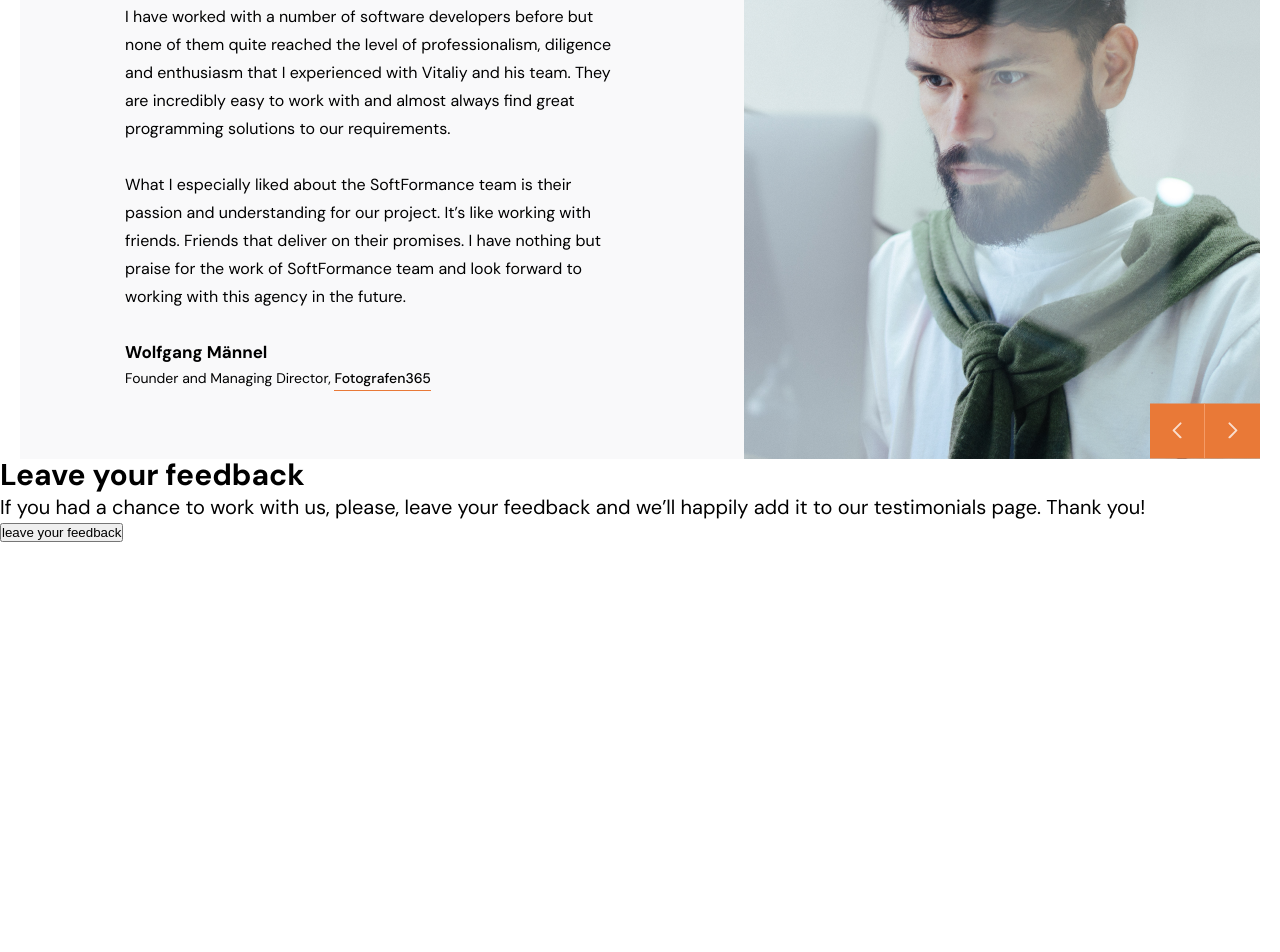
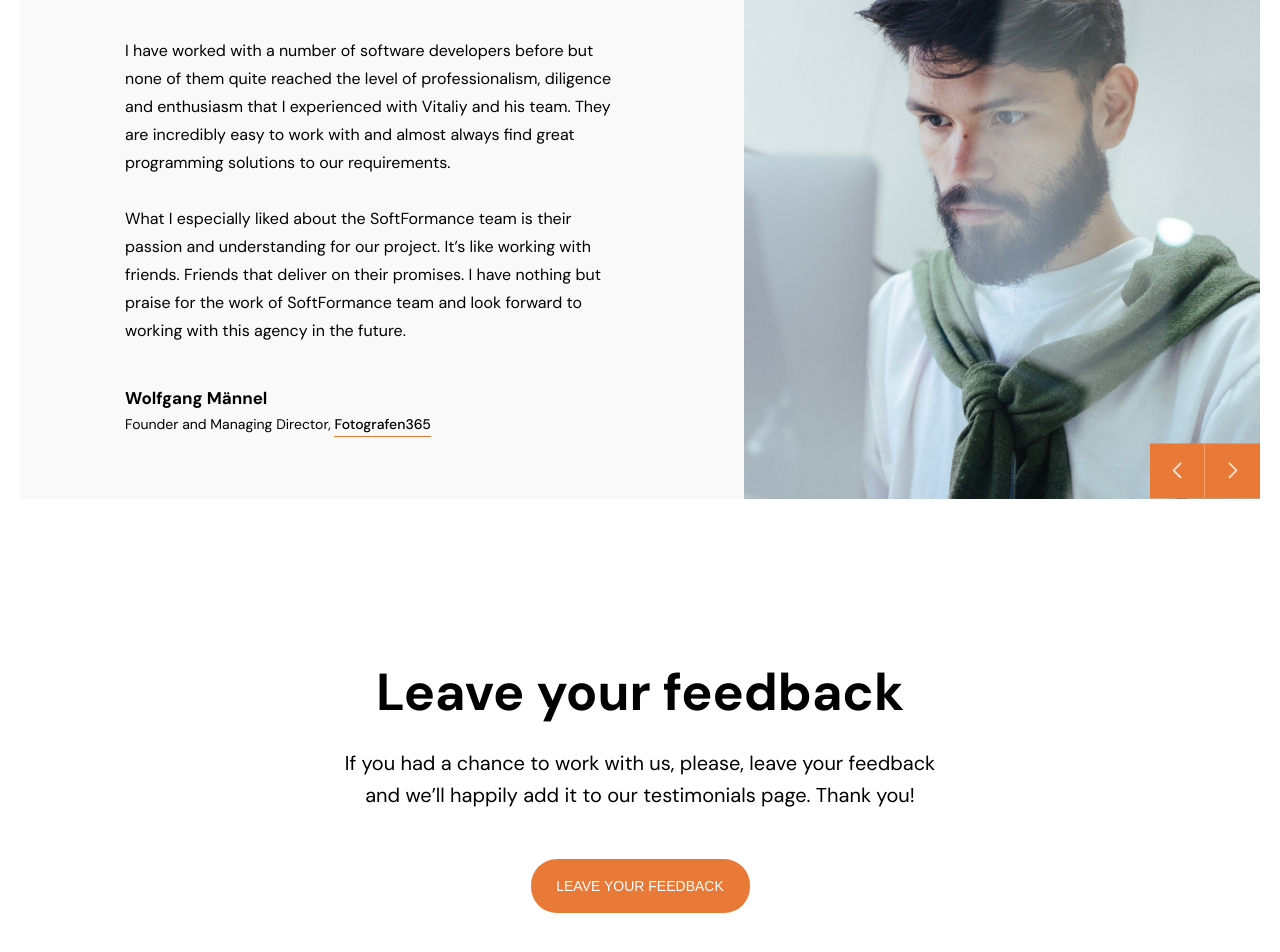
Before and after one commit to masha-padalko/test, a website: page index.html in a window 1280 px wide. Shown: the part 482-1434 px from the top of the page. Before the commit the page ends 1024 px from the top, so only its background shows below. Drawn offline with Linux system fonts and the light colour scheme.

Commit message:
feedback section

```diff
--- /dev/null
+++ b/scss/layouts/_feedback.scss
@@ -0,0 +1,50 @@
+@use "../utils/mixins" as *;
+
+.feedback {
+    padding: 80px 0;
+    display: flex;
+    flex-direction: column;
+    align-items: center;
+
+    &__title {
+        font-weight: 700;
+        font-size: 52px;
+        line-height: 130%;
+        margin-bottom: 20px;
+
+        @include tablet {
+            margin-bottom: 15px;
+            font-size: 40px;
+        }
+    }
+
+    &__text {
+        max-width: 594px;
+        text-align: center;
+        font-size: 20px;
+        line-height: 32px;
+        margin-bottom: 48px;
+
+        @include tablet {
+            padding: 0 20px;
+        }
+    }
+
+    &__btn {
+        border: none;
+        background: none;
+        min-width: 219px;
+        padding: 0 15px;
+        height: 54px;
+        display: flex;
+        align-items: center;
+        justify-content: center;
+        font-weight: 500;
+        font-size: 14px;
+        line-height: 26px;
+        color: #fff;
+        text-transform: uppercase;
+        border-radius: 26px;
+        background-color: var(--secondary-color);
+    }
+}
--- a/scss/layouts/_hero.scss
+++ b/scss/layouts/_hero.scss
@@ -1,7 +1,9 @@
 @use "../utils/mixins" as *;
 
 .hero {
-    padding: 40px 0 80px;
+    padding: 40px 20px 80px;
+    max-width: 1410px;
+    margin: 0 auto;
 
     &__heading {
         font-weight: 500;
@@ -22,6 +24,7 @@
         @include tablet {
             margin-bottom: 30px;
             font-size: 40px;
+            padding: 0 20px;
         }
 
     }
@@ -131,6 +134,7 @@
         font-weight: 700;
         font-size: 17px;
         line-height: 26px;
+        margin-top: 12px;
     }
 
     &__article--position {
@@ -181,4 +185,8 @@
 
     }
 
+    @include tablet {
+        padding: 20px 20px 80px;
+    }
+
 }
--- a/scss/styles.scss
+++ b/scss/styles.scss
@@ -1,39 +1,9 @@
 @use 'utils/vars';
+@use 'utils/common';
 
 @use 'vendors/slick-theme';
 @use 'vendors/slick';
 
 @use 'layouts/header';
 @use 'layouts/hero';
-
-
-* {
-    margin: 0;
-    padding: 0;
-    box-sizing: border-box;
-}
-
-ul {
-    list-style: none;
-}
-
-a {
-    text-decoration: none;
-    transition: all ease 0.3s;
-}
-
-img {
-    width: 100%;
-}
-
-body {
-    font-family: 'DM Sans', sans-serif;
-    font-size: 20px;
-    line-height: 32px;
-}
-
-.container {
-    max-width: 1410px;
-    margin: 0 auto;
-    padding: 0 20px;
-}
+@use 'layouts/feedback';
--- /dev/null
+++ b/scss/utils/_common.scss
@@ -0,0 +1,26 @@
+
+
+* {
+    margin: 0;
+    padding: 0;
+    box-sizing: border-box;
+}
+
+ul {
+    list-style: none;
+}
+
+a {
+    text-decoration: none;
+    transition: all ease 0.3s;
+}
+
+img {
+    width: 100%;
+}
+
+body {
+    font-family: 'DM Sans', sans-serif;
+    font-size: 20px;
+    line-height: 32px;
+}
```
Also changed, not shown: css/styles.css.
